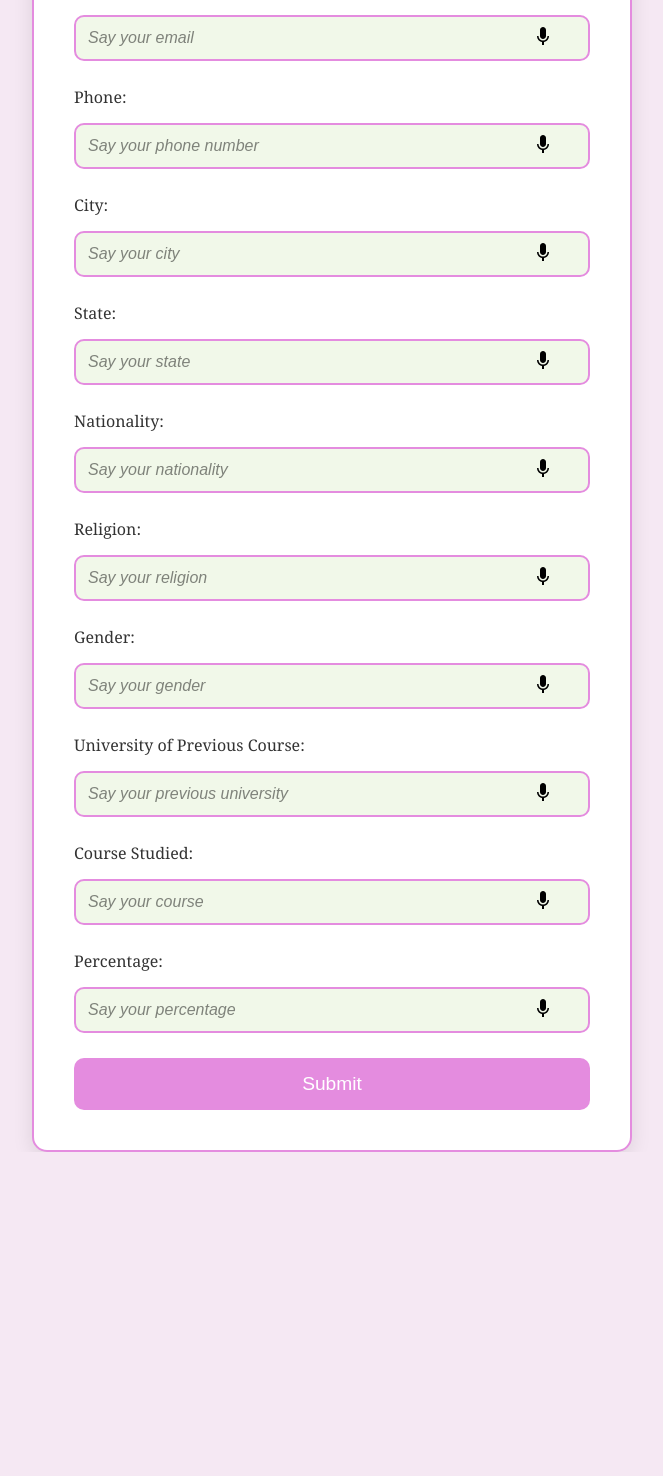
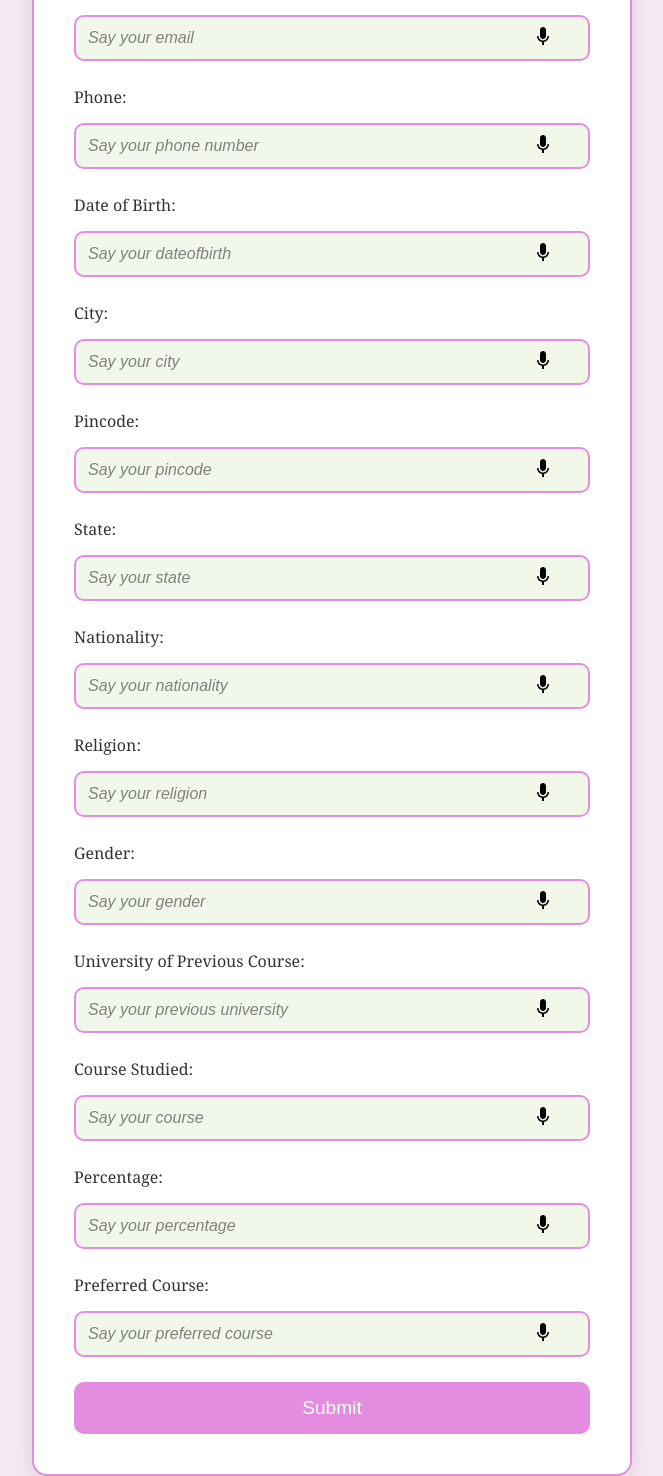
Before and after one commit to SeenuAnanth18/InfosysFormFillingProject, a Flask app: page / in a window 1280 px wide. Shown: the part 306-1782 px from the top of the page, without its empty margins (308-971 px from the left). Before the commit the page ends 1458 px from the top, so only its background shows below. Run offline with Flask 3, Linux system fonts and the light colour scheme.

Commit message:
Update index.html

```diff
--- a/Form Filling/templates/index.html
+++ b/Form Filling/templates/index.html
@@ -41,6 +41,16 @@
             </div>
 
             <div class="form-group">
+                <label for="dateofbirth">Date of Birth:</label>
+                <div class="input-wrapper">
+                    <input type="text" id="dateofbirth" name="dateofbirth" placeholder="Say your dateofbirth" required>
+                    <button type="button" class="mic-btn" data-field="dateofbirth">
+                        <img src="{{ url_for('static', filename='mic.svg') }}" alt="Microphone">
+                    </button>
+                </div>
+            </div>
+
+            <div class="form-group">
                 <label for="city">City:</label>
                 <div class="input-wrapper">
                     <input type="text" id="city" name="city" placeholder="Say your city" required>
@@ -49,6 +59,17 @@
                     </button>
                 </div>
             </div>
+
+            <div class="form-group">
+                <label for="pincode">Pincode:</label>
+                <div class="input-wrapper">
+                    <input type="number" id="pincode" name="pincode" placeholder="Say your pincode" required>
+                    <button type="button" class="mic-btn" data-field="pincode">
+                        <img src="{{ url_for('static', filename='mic.svg') }}" alt="Microphone">
+                    </button>
+                </div>
+            </div>
+
 
             <div class="form-group">
                 <label for="state">State:</label>
@@ -120,6 +141,16 @@
                 </div>
             </div>
 
+            <div class="form-group">
+                <label for="preferredcourse">Preferred Course:</label>
+                <div class="input-wrapper">
+                    <input type="text" id="preferredcourse" name="preferredcourse" placeholder="Say your preferred course" required>
+                    <button type="button" class="mic-btn" data-field="preferredcourse">
+                        <img src="{{ url_for('static', filename='mic.svg') }}" alt="Microphone">
+                    </button>
+                </div>
+            </div>
+
             <button type="submit" class="submit-btn">Submit</button>
         </form>
     </div>
```
